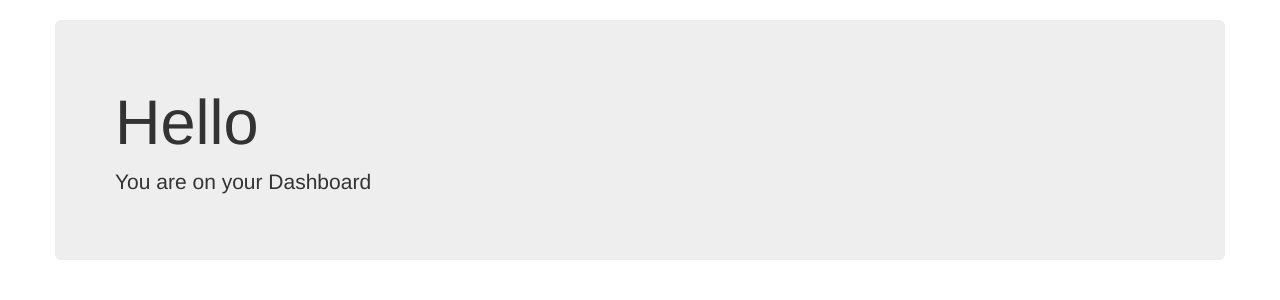
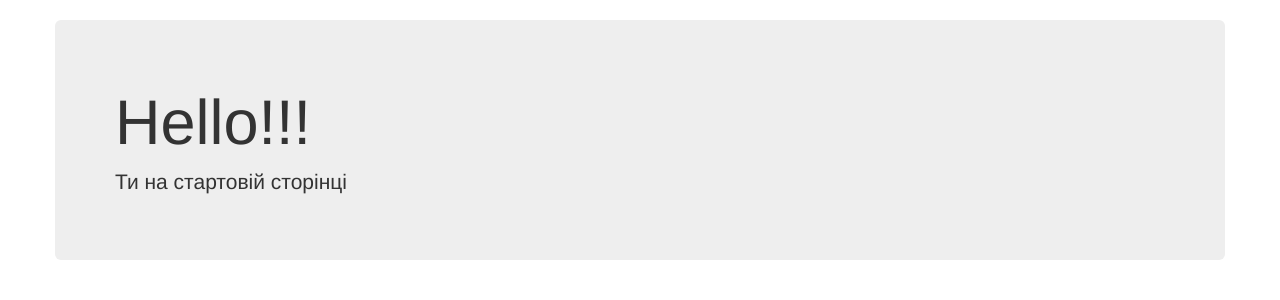
Before and after one commit to SSkeptix/ismdb, a Django app: page / in a window 1280 px wide. Shown: the part 52-352 px from the top of the page. Run offline with Django 3.2, Linux system fonts and the light colour scheme; the visitor is signed in with stand-in values (Sample User, id 1); some libraries are stand-ins or nearby versions.

Commit message:
change language in template 'home.html'

```diff
--- a/templates/home.html
+++ b/templates/home.html
@@ -5,8 +5,8 @@
 	<div class="row">
 
 		<div class="jumbotron">
-			<h1>Hello</h1>
-  			<p>You are on your Dashboard</p>
+			<h1>Hello!!!</h1>
+  			<p>Ти на стартовій сторінці</p>
 		</div>
 	</div>
 </div>
```
